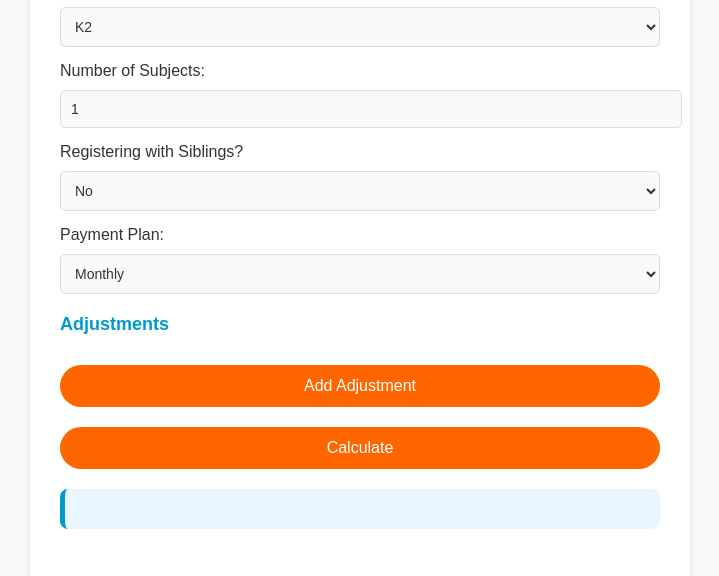
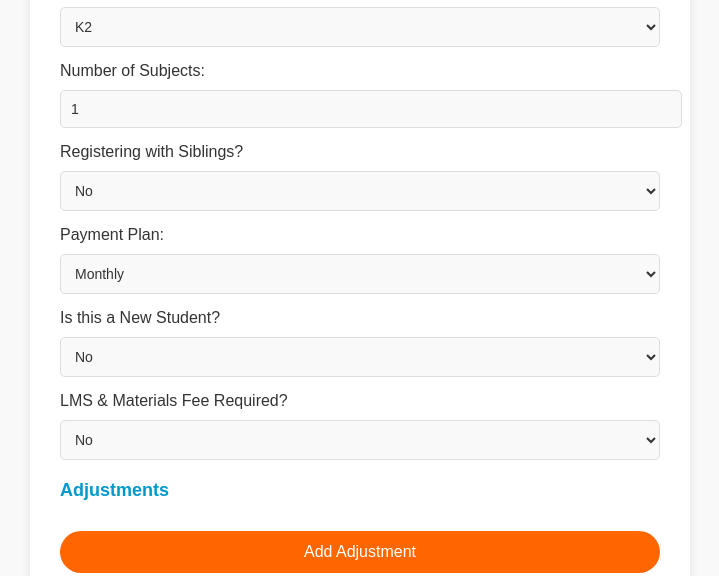
Before and after one commit to mujabeast/edufrontfeescalc.github.io, a plain HTML site: page index.html in a window 1280 px wide. Shown: the part 172-748 px from the top of the page, without its empty margins (280-999 px from the left). Drawn offline with Linux system fonts and the light colour scheme.

Commit message:
Update index.html

```diff
--- a/index.html
+++ b/index.html
@@ -43,6 +43,19 @@
                 <option value="annually">Annually (5% discount)</option>
             </select>
 
+            <!-- New Student and LMS Fee as dropdowns -->
+            <label for="newStudent">Is this a New Student?</label>
+            <select id="newStudent">
+                <option value="no">No</option>
+                <option value="yes">Yes</option>
+            </select>
+
+            <label for="lmsFee">LMS & Materials Fee Required?</label>
+            <select id="lmsFee">
+                <option value="no">No</option>
+                <option value="yes">Yes</option>
+            </select>
+
             <!-- Header for the Adjustments Section -->
             <h2>Adjustments</h2>
 
```
